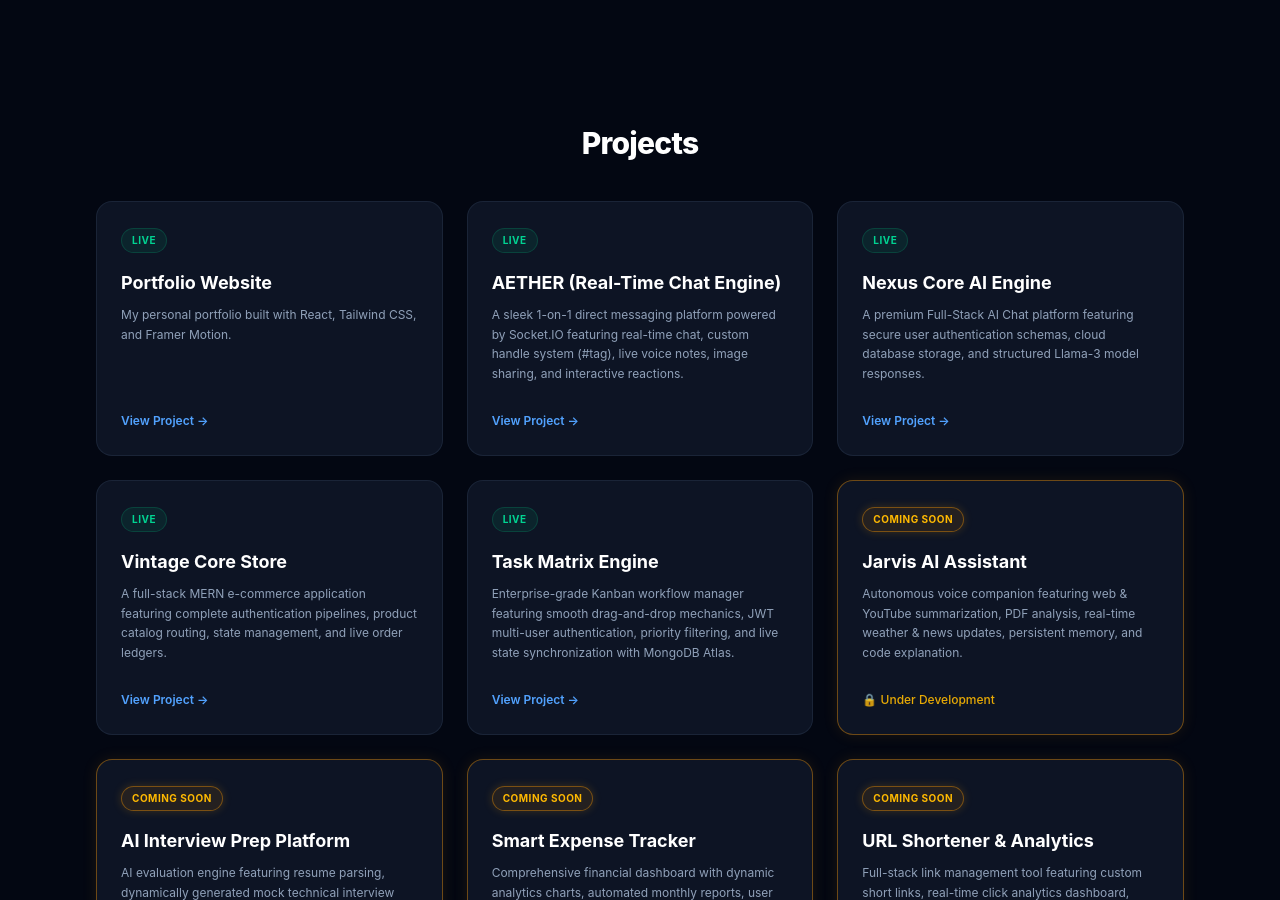
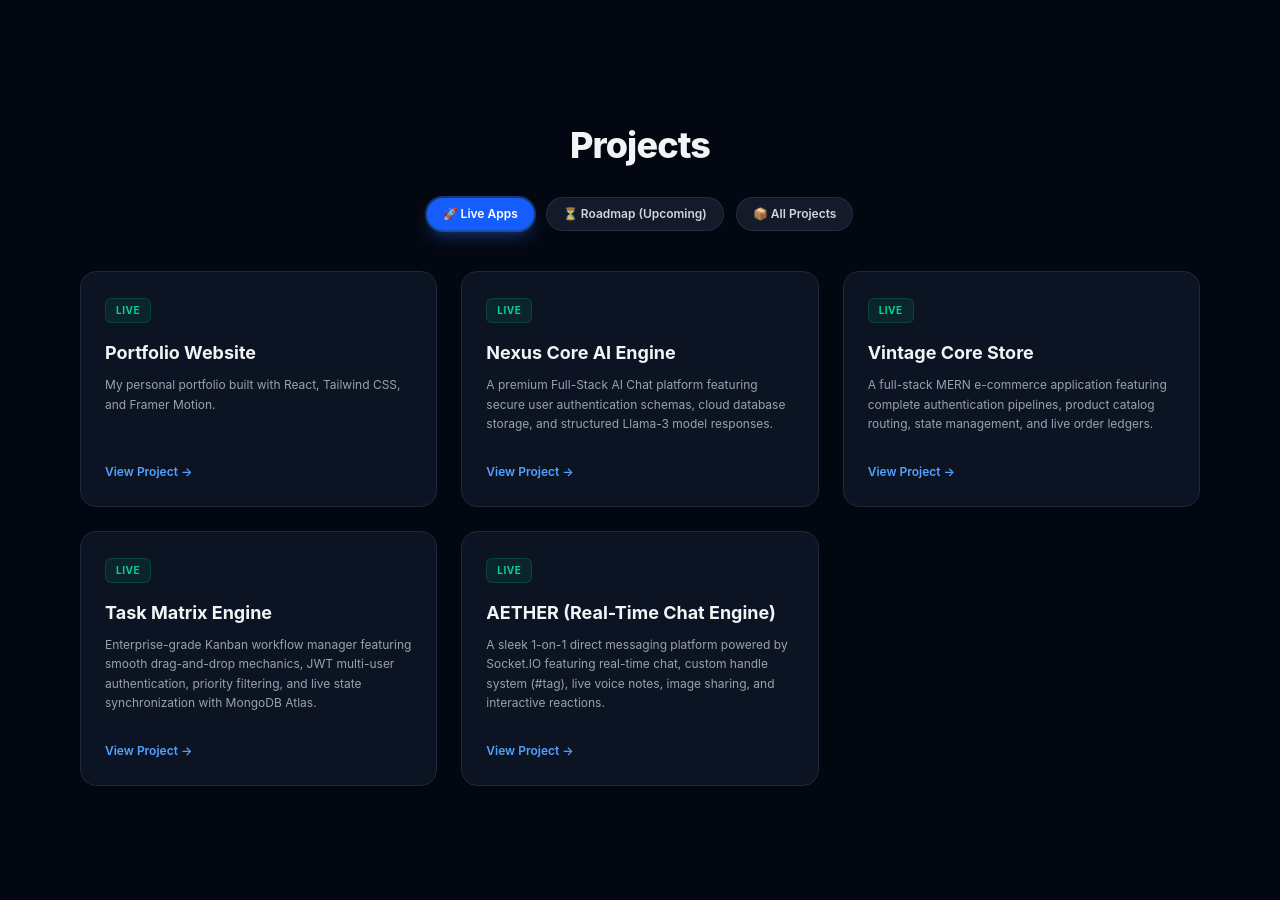
Before and after one commit to tosifansari/portfolio-website, a React (Vite) app: page / in a window 1280 px wide. Shown: the part 1900-2800 px from the top of the page. Built offline with nearby package versions, Linux system fonts and the light colour scheme.

Commit message:
projects

```diff
--- a/src/sections/Projects.jsx
+++ b/src/sections/Projects.jsx
@@ -1,166 +1,184 @@
-import React from 'react';
-import { motion } from 'framer-motion';
+import React, { useState } from 'react';
+import { motion, AnimatePresence } from 'framer-motion';
 
 export default function Projects() {
-  const projects = [
-    // --- LIVE PROJECTS ---
+  const [activeTab, setActiveTab] = useState('live');
+
+  const liveProjects = [
     {
+      id: "portfolio",
       title: "Portfolio Website",
       status: "LIVE",
       description: "My personal portfolio built with React, Tailwind CSS, and Framer Motion.",
       link: "#"
     },
     {
-      title: "AETHER (Real-Time Chat Engine)",
-      status: "LIVE",
-      description: "A sleek 1-on-1 direct messaging platform powered by Socket.IO featuring real-time chat, custom handle system (#tag), live voice notes, image sharing, and interactive reactions.",
-      link: "https://chat-engine-r8uu.vercel.app/"
-    },
-    {
+      id: "nexus",
       title: "Nexus Core AI Engine",
       status: "LIVE",
       description: "A premium Full-Stack AI Chat platform featuring secure user authentication schemas, cloud database storage, and structured Llama-3 model responses.",
       link: "#"
     },
     {
+      id: "vintage",
       title: "Vintage Core Store",
       status: "LIVE",
       description: "A full-stack MERN e-commerce application featuring complete authentication pipelines, product catalog routing, state management, and live order ledgers.",
       link: "#"
     },
     {
+      id: "task-matrix",
       title: "Task Matrix Engine",
       status: "LIVE",
       description: "Enterprise-grade Kanban workflow manager featuring smooth drag-and-drop mechanics, JWT multi-user authentication, priority filtering, and live state synchronization with MongoDB Atlas.",
       link: "#"
     },
+    {
+      id: "aether",
+      title: "AETHER (Real-Time Chat Engine)",
+      status: "LIVE",
+      description: "A sleek 1-on-1 direct messaging platform powered by Socket.IO featuring real-time chat, custom handle system (#tag), live voice notes, image sharing, and interactive reactions.",
+      link: "https://chat-engine-r8uu.vercel.app/"
+    }
+  ];
 
-    // --- UPCOMING PROJECTS ---
+  const upcomingProjects = [
     {
+      id: "jarvis",
       title: "Jarvis AI Assistant",
       status: "COMING SOON",
       description: "Autonomous voice companion featuring web & YouTube summarization, PDF analysis, real-time weather & news updates, persistent memory, and code explanation."
     },
     {
+      id: "interview",
       title: "AI Interview Prep Platform",
       status: "COMING SOON",
       description: "AI evaluation engine featuring resume parsing, dynamically generated mock technical interview questions, interactive mock mode, and real-time performance feedback."
     },
     {
+      id: "expense",
       title: "Smart Expense Tracker",
       status: "COMING SOON",
       description: "Comprehensive financial dashboard with dynamic analytics charts, automated monthly reports, user authentication, and complete CRUD transaction management."
     },
     {
+      id: "url",
       title: "URL Shortener & Analytics",
       status: "COMING SOON",
       description: "Full-stack link management tool featuring custom short links, real-time click analytics dashboard, dynamic QR code generation, and protected user routes."
+    },
+    {
+      id: "notes",
+      title: "Markdown Notes App",
+      status: "COMING SOON",
+      description: "Rich text note-taking workspace supporting full Markdown rendering, tag-based taxonomy categorization, global search, and instant persistence."
     }
   ];
 
-  // Container Variant for Staggering
-  const containerVariants = {
-    hidden: { opacity: 0 },
-    visible: {
-      opacity: 1,
-      transition: {
-        staggerChildren: 0.1
-      }
-    }
-  };
-
-  // Individual Card Entrance Variant
-  const cardVariants = {
-    hidden: { opacity: 0, y: 30 },
-    visible: {
-      opacity: 1,
-      y: 0,
-      transition: {
-        duration: 0.4,
-        ease: "easeOut"
-      }
-    }
+  const getProjectsToDisplay = () => {
+    if (activeTab === 'live') return liveProjects;
+    if (activeTab === 'upcoming') return upcomingProjects;
+    return [...liveProjects, ...upcomingProjects];
   };
 
   return (
     <section id="projects" className="py-12 w-full">
-      <div className="max-w-6xl mx-auto px-4">
-        {/* Title */}
-        <motion.h2
-          initial={{ opacity: 0, y: -20 }}
-          whileInView={{ opacity: 1, y: 0 }}
-          viewport={{ once: true, amount: 0.2 }}
-          transition={{ duration: 0.5 }}
-          className="text-3xl font-extrabold text-center mb-10 text-white tracking-tight"
+      <h2 className="text-3xl sm:text-4xl font-extrabold text-center mb-8 tracking-tight">
+        Projects
+      </h2>
+
+      {/* Tabs */}
+      <div className="flex justify-center items-center gap-3 mb-10 flex-wrap">
+        <button
+          onClick={() => setActiveTab('live')}
+          className={`px-4 py-2 rounded-full text-xs font-semibold transition-all duration-300 flex items-center gap-2 ${
+            activeTab === 'live'
+              ? 'bg-blue-600 text-white shadow-lg shadow-blue-500/30 ring-2 ring-blue-500/40'
+              : 'bg-gray-200/80 dark:bg-gray-800/60 hover:bg-gray-300 dark:hover:bg-gray-800 text-gray-700 dark:text-gray-300 border border-gray-300/80 dark:border-gray-700/50'
+          }`}
         >
-          Projects
-        </motion.h2>
+          🚀 Live Apps
+        </button>
 
-        {/* Animated Projects Grid */}
-        <motion.div
-          variants={containerVariants}
-          initial="hidden"
-          whileInView="visible"
-          viewport={{ once: true, amount: 0.1 }}
-          className="grid grid-cols-1 md:grid-cols-2 lg:grid-cols-3 gap-6"
+        <button
+          onClick={() => setActiveTab('upcoming')}
+          className={`px-4 py-2 rounded-full text-xs font-semibold transition-all duration-300 flex items-center gap-2 ${
+            activeTab === 'upcoming'
+              ? 'bg-blue-600 text-white shadow-lg shadow-blue-500/30 ring-2 ring-blue-500/40'
+              : 'bg-gray-200/80 dark:bg-gray-800/60 hover:bg-gray-300 dark:hover:bg-gray-800 text-gray-700 dark:text-gray-300 border border-gray-300/80 dark:border-gray-700/50'
+          }`}
         >
-          {projects.map((project, idx) => (
+          ⏳ Roadmap (Upcoming)
+        </button>
+
+        <button
+          onClick={() => setActiveTab('all')}
+          className={`px-4 py-2 rounded-full text-xs font-semibold transition-all duration-300 flex items-center gap-2 ${
+            activeTab === 'all'
+              ? 'bg-blue-600 text-white shadow-lg shadow-blue-500/30 ring-2 ring-blue-500/40'
+              : 'bg-gray-200/80 dark:bg-gray-800/60 hover:bg-gray-300 dark:hover:bg-gray-800 text-gray-700 dark:text-gray-300 border border-gray-300/80 dark:border-gray-700/50'
+          }`}
+        >
+          📦 All Projects
+        </button>
+      </div>
+
+      {/* Cards Grid */}
+      <motion.div layout className="grid grid-cols-1 md:grid-cols-2 lg:grid-cols-3 gap-6">
+        <AnimatePresence mode="popLayout">
+          {getProjectsToDisplay().map((project) => (
             <motion.div
-              key={idx}
-              variants={cardVariants}
-              whileHover={{ y: -6, transition: { duration: 0.2 } }}
-              className={`relative bg-[#0d1424] rounded-2xl p-6 flex flex-col justify-between transition-colors duration-300 ${
-                project.status === 'COMING SOON'
-                  ? 'border border-amber-500/40 hover:border-amber-400 shadow-[0_0_15px_rgba(245,158,11,0.1)] hover:shadow-[0_0_20px_rgba(245,158,11,0.25)]'
-                  : 'border border-slate-800/80 hover:border-slate-700'
-              }`}
+              key={project.id}
+              layout
+              initial={{ opacity: 0, scale: 0.95 }}
+              animate={{ opacity: 1, scale: 1 }}
+              exit={{ opacity: 0, scale: 0.95 }}
+              transition={{ duration: 0.25, ease: "easeInOut" }}
+              whileHover={{ y: -5, transition: { duration: 0.2 } }}
+              className="group relative bg-white/80 dark:bg-gray-900/80 backdrop-blur-md border border-gray-200 dark:border-gray-800 hover:border-blue-500/50 dark:hover:border-blue-500/50 rounded-2xl p-6 flex flex-col justify-between shadow-sm hover:shadow-xl dark:shadow-none hover:shadow-blue-500/10 transition-colors duration-300"
             >
               <div>
-                {/* Status Badges */}
                 <div className="mb-4">
                   {project.status === 'LIVE' ? (
-                    <span className="inline-flex items-center text-[10px] font-bold text-emerald-400 bg-emerald-500/10 border border-emerald-500/20 px-2.5 py-1 rounded-full uppercase tracking-wider">
+                    <span className="inline-flex items-center text-[10px] font-bold text-emerald-600 dark:text-emerald-400 bg-emerald-50 dark:bg-emerald-500/10 border border-emerald-200 dark:border-emerald-500/20 px-2.5 py-1 rounded-md uppercase tracking-wider">
                       LIVE
                     </span>
                   ) : (
-                    <span className="inline-flex items-center text-[10px] font-bold text-amber-400 bg-amber-500/10 border border-amber-500/40 px-2.5 py-1 rounded-full uppercase tracking-wider shadow-[0_0_10px_rgba(245,158,11,0.2)]">
+                    <span className="inline-flex items-center text-[10px] font-bold text-amber-600 dark:text-amber-300 bg-amber-50 dark:bg-amber-500/10 border border-amber-300/60 dark:border-amber-500/30 px-2.5 py-1 rounded-md uppercase tracking-wider shadow-[0_0_12px_rgba(245,158,11,0.25)] animate-pulse">
                       COMING SOON
                     </span>
                   )}
                 </div>
 
-                {/* Title */}
-                <h3 className="text-lg font-bold text-white mb-2">
+                <h3 className="text-lg font-bold mb-2 text-gray-900 dark:text-gray-100 group-hover:text-blue-600 dark:group-hover:text-blue-400 transition-colors duration-200">
                   {project.title}
                 </h3>
 
-                {/* Description */}
-                <p className="text-xs text-slate-400 leading-relaxed mb-6">
+                <p className="text-xs text-gray-600 dark:text-gray-400 leading-relaxed mb-6 font-normal">
                   {project.description}
                 </p>
               </div>
 
-              {/* Bottom Link / Status Text */}
               <div>
                 {project.status === 'LIVE' ? (
                   <a
                     href={project.link}
                     target={project.link !== '#' ? '_blank' : '_self'}
                     rel="noreferrer"
-                    className="inline-flex items-center text-xs font-semibold text-blue-400 hover:text-blue-300 transition-colors"
+                    className="inline-flex items-center text-xs font-semibold text-blue-600 dark:text-blue-400 hover:text-blue-700 dark:hover:text-blue-300 gap-1 transition-all duration-200 group-hover:translate-x-1"
                   >
                     View Project &rarr;
                   </a>
                 ) : (
-                  <span className="inline-flex items-center gap-1.5 text-xs text-amber-400/90 font-medium">
+                  <span className="inline-flex items-center gap-1.5 text-xs text-amber-600 dark:text-amber-400/90 font-medium">
                     🔒 Under Development
                   </span>
                 )}
               </div>
             </motion.div>
           ))}
-        </motion.div>
-      </div>
+        </AnimatePresence>
+      </motion.div>
     </section>
   );
 }
```
